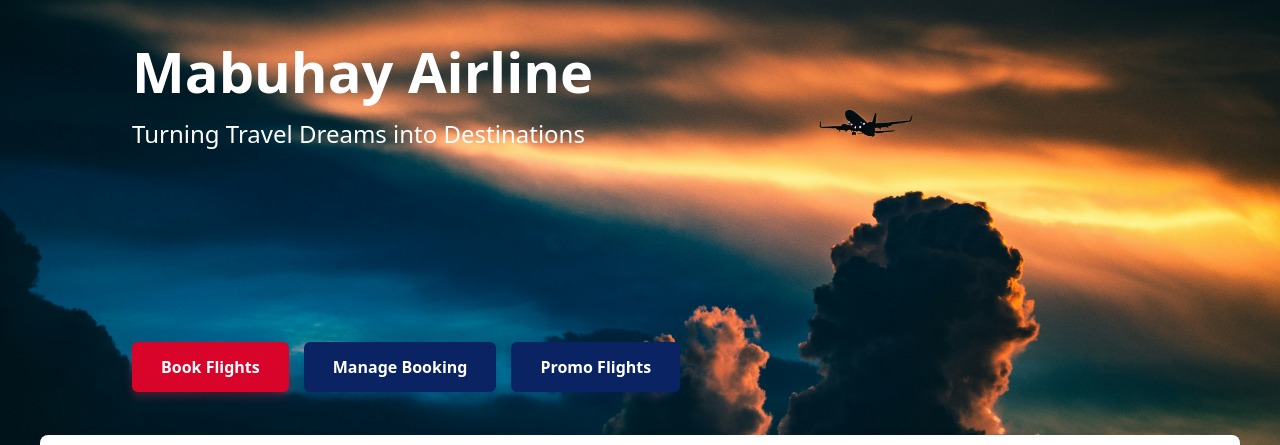
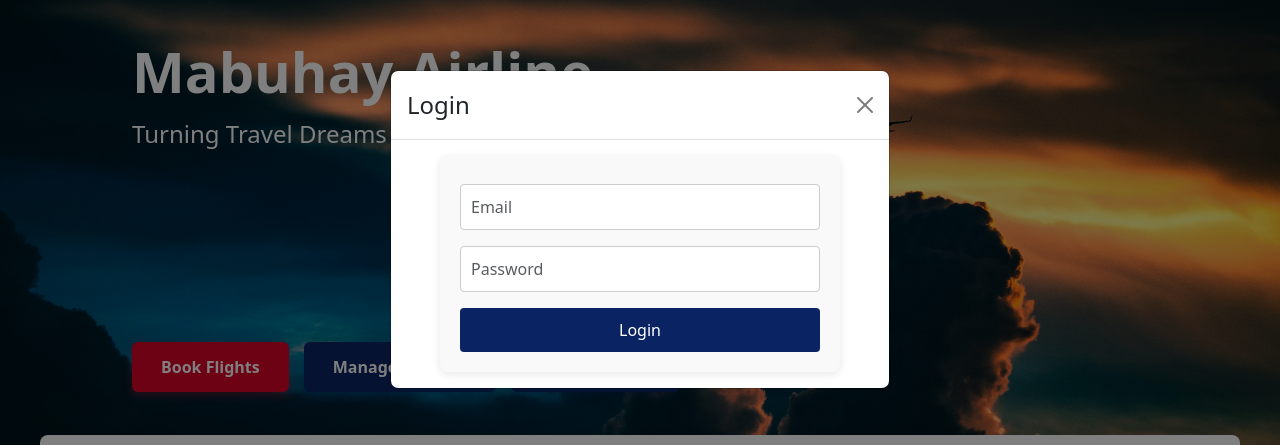
Before and after one commit to gpontanar/mabuhay-airlines-FS, a React (Create React App) app in the folder frontend/: page / in a window 1280 px wide. Both pictures are taken after a click on the button "Login". Shown: the part 171-616 px from the top of the page. Built offline with nearby package versions, Linux system fonts and the light colour scheme.

Commit message:
Added Login and Register Modal

```diff
--- a/frontend/src/components/AppNavbar.js
+++ b/frontend/src/components/AppNavbar.js
@@ -1,10 +1,23 @@
-import React from 'react'
+import React, {useState} from 'react'
+import { Link, NavLink } from 'react-router-dom';
+import Nav from 'react-bootstrap/Nav';
 import "bootstrap/dist/css/bootstrap.min.css"
 import "../index.css"
 import airlinelogo from '../assets/airlinelogo.jpg'
+import { Modal, Button } from 'react-bootstrap';
+import Login from './Login';
+import SignUpModal from './SignUp';
 
-const AppNavbar = () => {
+
+
+export default function AppNavbar() {
+  const [showLogin, setShowLogin] = useState(false);
+  const [showSignUp, setShowSignUp] = useState(false);
+  const [isLoggedIn, setIsLoggedIn] = useState(false);
+
+
   return (
+    <>
       <div>
         <nav className="navbar navbar-expand-lg navbar-dark">
           <div className="container">
@@ -20,36 +33,47 @@ const AppNavbar = () => {
             <div className="collapse navbar-collapse" id="navbarNav">
               <ul className="navbar-nav mx-auto">
                 <li className="nav-item">
-                <a className="nav-link" href="#">
-                  Home
-                </a>
+                  <Link className="nav-link" to="/">Home</Link>
                 </li>
                 <li className="nav-item">
-                <a className="nav-link" href="#">
-                  Flights
-                </a>
+                  <a className="nav-link" href="#">Flights</a>
                 </li>
                 <li className="nav-item">
-                <a className="nav-link" href="#">
-                  Explore
-                </a>
+                  <a className="nav-link" href="#">Explore</a>
                 </li>
                 <li className="nav-item">
-                <a className="nav-link" href="#">
-                  Contact Us
-                </a>
+                  <a className="nav-link" href="#">Contact Us</a>
                 </li>
               </ul>
 
               <div className="auth-buttons">
-              <button className="btn btn-outline-light me-2">Login</button>
-              <button className="btn btn-outline-light">Sign Up</button>
+                 <Button variant="outline-light" className="me-2" onClick={() => setShowLogin(true)} disabled={isLoggedIn}>Login</Button>
+              <Button variant="outline-light" onClick={() => setShowSignUp(true)} disabled={isLoggedIn}>Sign Up</Button>
               </div>
             </div>
           </div>
         </nav>
       </div>
-  )
+
+      {/* Login Modal */}
+      <Modal show={showLogin} onHide={() => setShowLogin(false)} centered>
+  <Modal.Header closeButton>
+    <Modal.Title>Login</Modal.Title>
+  </Modal.Header>
+  <Modal.Body>
+    <Login closeModal={() => setShowLogin(false)} />
+  </Modal.Body>
+</Modal>
+
+<Modal show={showSignUp} onHide={() => setShowSignUp(false)} centered>
+  <Modal.Header closeButton>
+    <Modal.Title>Sign Up</Modal.Title>
+  </Modal.Header>
+  <Modal.Body>
+    <SignUpModal closeModal={() => setShowSignUp(false)} />
+  </Modal.Body>
+</Modal>
+
+    </>
+  );
 }
-
-export default AppNavbar;
--- /dev/null
+++ b/frontend/src/components/Auth.css
@@ -0,0 +1,97 @@
+/* Common styles for both forms */
+
+/* Basic form container */
+form {
+  max-width: 400px;
+  margin: 0 auto;
+  padding: 20px;
+  background-color: #f9f9f9;
+  border-radius: 8px;
+  box-shadow: 0 2px 8px rgba(0, 0, 0, 0.1);
+}
+
+.form-control {
+  padding: 10px;
+  margin: 8px 0;
+  border-radius: 4px;
+  border: 1px solid #ccc;
+  width: 100%;
+  box-sizing: border-box;
+}
+
+.form-control:focus {
+  border-color: #5cb85c;
+  outline: none;
+}
+
+/* Button styles */
+button[type="submit"] {
+  padding: 10px;
+  background-color: #0a2463;
+  color: white;
+  border: none;
+  border-radius: 4px;
+  cursor: pointer;
+  transition: background-color 0.3s ease;
+}
+
+button[type="submit"]:hover {
+  background-color: #d90429;
+}
+
+/* Input and button layout */
+.row {
+  margin-bottom: 15px;
+}
+
+.col {
+  padding-right: 10px;
+  padding-left: 10px;
+}
+
+/* Styling for success message */
+.success-message {
+  color: green;
+  font-size: 16px;
+  margin-bottom: 20px;
+  text-align: center;
+}
+
+/* Responsive design */
+@media (max-width: 768px) {
+  form {
+    padding: 15px;
+    width: 100%;
+  }
+
+  .col {
+    padding-left: 5px;
+    padding-right: 5px;
+  }
+}
+
+/* Login-specific styles */
+.login-form .form-control {
+  background-color: #eef1f6;
+}
+
+.login-form button[type="submit"] {
+  background-color: #007bff;
+}
+
+.login-form button[type="submit"]:hover {
+  background-color: #0056b3;
+}
+
+/* Sign Up-specific styles */
+.signup-form .form-control {
+  background-color: #f1f7e7;
+}
+
+.signup-form button[type="submit"] {
+  background-color: #28a745;
+}
+
+.signup-form button[type="submit"]:hover {
+  background-color: #218838;
+}
--- /dev/null
+++ b/frontend/src/components/Login.js
@@ -0,0 +1,48 @@
+
+import React, { useState } from 'react';
+import './Auth.css';
+
+const Login = ({ closeModal }) => {
+  const [formData, setFormData] = useState({ email: '', password: '' });
+
+  const handleChange = e => {
+    const { name, value } = e.target;
+    setFormData(prev => ({ ...prev, [name]: value }));
+  };
+
+  const handleSubmit = async e => {
+    e.preventDefault();
+    try {
+      const res = await fetch('http://localhost:4000/api/users/login', {
+        method: 'POST',
+        headers: { 'Content-Type': 'application/json' },
+        body: JSON.stringify(formData),
+      });
+      const data = await res.json();
+      if (res.ok) {
+        alert('Login successful!');
+        console.log(data);
+        closeModal();
+      } else {
+        alert(data.message || 'Login failed');
+      }
+    } catch (err) {
+      console.error(err);
+      alert('Something went wrong');
+    }
+  };
+
+  return (
+    <form onSubmit={handleSubmit}>
+      <div className="mb-3">
+        <input type="email" name="email" placeholder="Email" className="form-control" onChange={handleChange} required />
+      </div>
+      <div className="mb-3">
+        <input type="password" name="password" placeholder="Password" className="form-control" onChange={handleChange} required />
+      </div>
+      <button type="submit" className="btn btn-primary w-100">Login</button>
+    </form>
+  );
+};
+
+export default Login;
--- /dev/null
+++ b/frontend/src/components/SignUp.js
@@ -0,0 +1,91 @@
+
+import React, { useState } from 'react';
+import './Auth.css';
+
+const SignUpForm = () => {
+  const [formData, setFormData] = useState({
+    firstName: '', lastName: '', prefix: '', gender: '',
+    mobileNumber: '', dateOfBirth: '', address: '',
+    email: '', password: '', confirmPassword: ''
+  });
+
+  const handleChange = e => {
+    const { name, value } = e.target;
+    setFormData(prev => ({ ...prev, [name]: value }));
+  };
+
+  const handleSubmit = async e => {
+    e.preventDefault();
+    try {
+      const res = await fetch('http://localhost:4000/api/users/signup', {
+        method: 'POST',
+        headers: { 'Content-Type': 'application/json' },
+        body: JSON.stringify(formData),
+      });
+      const data = await res.json();
+      if (res.ok) {
+        alert('Registration successful!');
+        console.log(data);
+      } else {
+        alert(data.message || 'Registration failed');
+      }
+    } catch (err) {
+      console.error(err);
+      alert('Something went wrong');
+    }
+  };
+
+  return (
+    <form onSubmit={handleSubmit}>
+      <div className="row g-2 mb-2">
+        <div className="col">
+          <input name="firstName" placeholder="First Name" className="form-control" onChange={handleChange} required />
+        </div>
+        <div className="col">
+          <input name="lastName" placeholder="Last Name" className="form-control" onChange={handleChange} required />
+        </div>
+      </div>
+      <div className="row g-2 mb-2">
+        <div className="col">
+          <select name="prefix" className="form-select" onChange={handleChange} required>
+      <option value="">Select Prefix</option>
+      <option value="Mr">Mr</option>
+      <option value="Ms">Ms</option>
+      <option value="Mrs">Mrs</option>
+      <option value="Dr">Dr</option>
+    </select>
+        </div>
+        <div className="col">
+          <select name="gender" className="form-select" onChange={handleChange} required>
+      <option value="">Select Gender</option>
+      <option value="Male">Male</option>
+      <option value="Female">Female</option>
+      <option value="Other">Other</option>
+      <option value="Prefer not to say">Prefer not to say</option>
+    </select>
+        </div>
+      </div>
+      <div className="mb-2">
+        <input name="mobileNumber" placeholder="Mobile Number" className="form-control" onChange={handleChange} required />
+      </div>
+      <div className="mb-2">
+        <input name="dateOfBirth" type="date" className="form-control" onChange={handleChange} required />
+      </div>
+      <div className="mb-2">
+        <input name="address" placeholder="Address" className="form-control" onChange={handleChange} required />
+      </div>
+      <div className="mb-2">
+        <input name="email" type="email" placeholder="Email" className="form-control" onChange={handleChange} required />
+      </div>
+      <div className="mb-2">
+        <input name="password" type="password" placeholder="Password" className="form-control" onChange={handleChange} required />
+      </div>
+      <div className="mb-3">
+        <input name="confirmPassword" type="password" placeholder="Confirm Password" className="form-control" onChange={handleChange} required />
+      </div>
+      <button type="submit" className="btn btn-success w-100">Sign Up</button>
+    </form>
+  );
+};
+
+export default SignUpForm;
```
Lines whose indentation alone changed are shown as unchanged.
